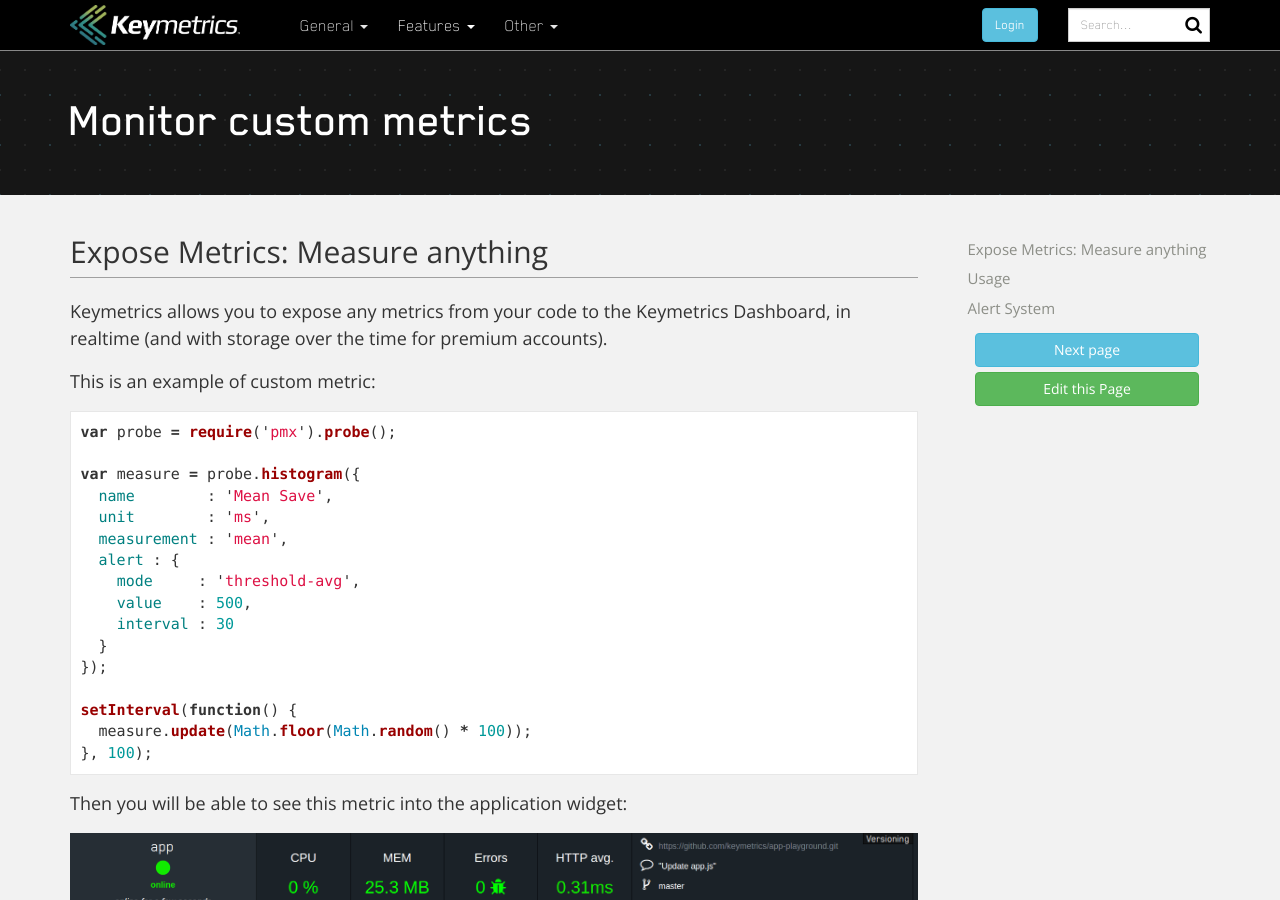
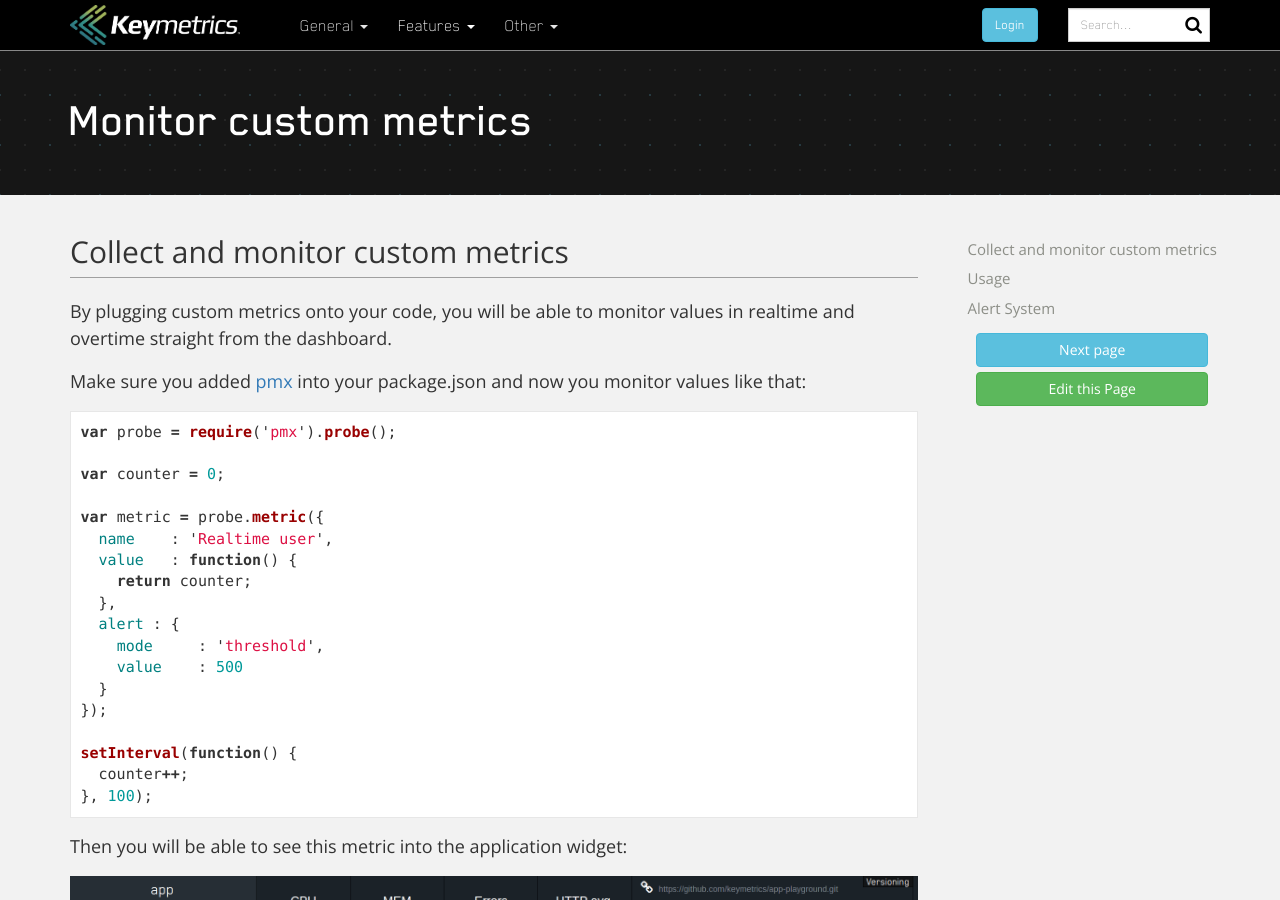
Before and after one commit to keymetrics/keymetrics.github.io, a Jekyll site: the page built from docs/keymetrics/custom-metrics.md, in a window 1280 px wide and 900 px high. Built offline with Jekyll 4.4.1, drawn with Linux system fonts in a browser that asks for light colours; nearby versions of some CDN libraries; a script that is not in the unit is left out; comment, search, counter and statistics services are not loaded.

Commit message:
Update custom-metrics.md

````diff
--- a/docs/keymetrics/custom-metrics.md
+++ b/docs/keymetrics/custom-metrics.md
@@ -5,28 +5,30 @@ description: Custom metrics
 permalink: /docs/pages/custom-metrics/
 ---
 
-## Expose Metrics: Measure anything
+## Collect and monitor custom metrics
 
-Keymetrics allows you to expose any metrics from your code to the Keymetrics Dashboard, in realtime (and with storage over the time for premium accounts).
+By plugging custom metrics onto your code, you will be able to monitor values in realtime and overtime straight from the dashboard.
 
-This is an example of custom metric:
+Make sure you added [pmx](/docs/usage/install-pmx/) into your package.json and now you monitor values like that:
 
 ```javascript
 var probe = require('pmx').probe();
 
-var measure = probe.histogram({
-  name        : 'Mean Save',
-  unit        : 'ms',
-  measurement : 'mean',
+var counter = 0;
+
+var metric = probe.metric({
+  name    : 'Realtime user',
+  value   : function() {
+    return counter;
+  },
   alert : {
-    mode     : 'threshold-avg',
-    value    : 500,
-    interval : 30
+    mode     : 'threshold',
+    value    : 500
   }
 });
 
 setInterval(function() {
-  measure.update(Math.floor(Math.random() * 100));
+  counter++;
 }, 100);
 ```
 
````
